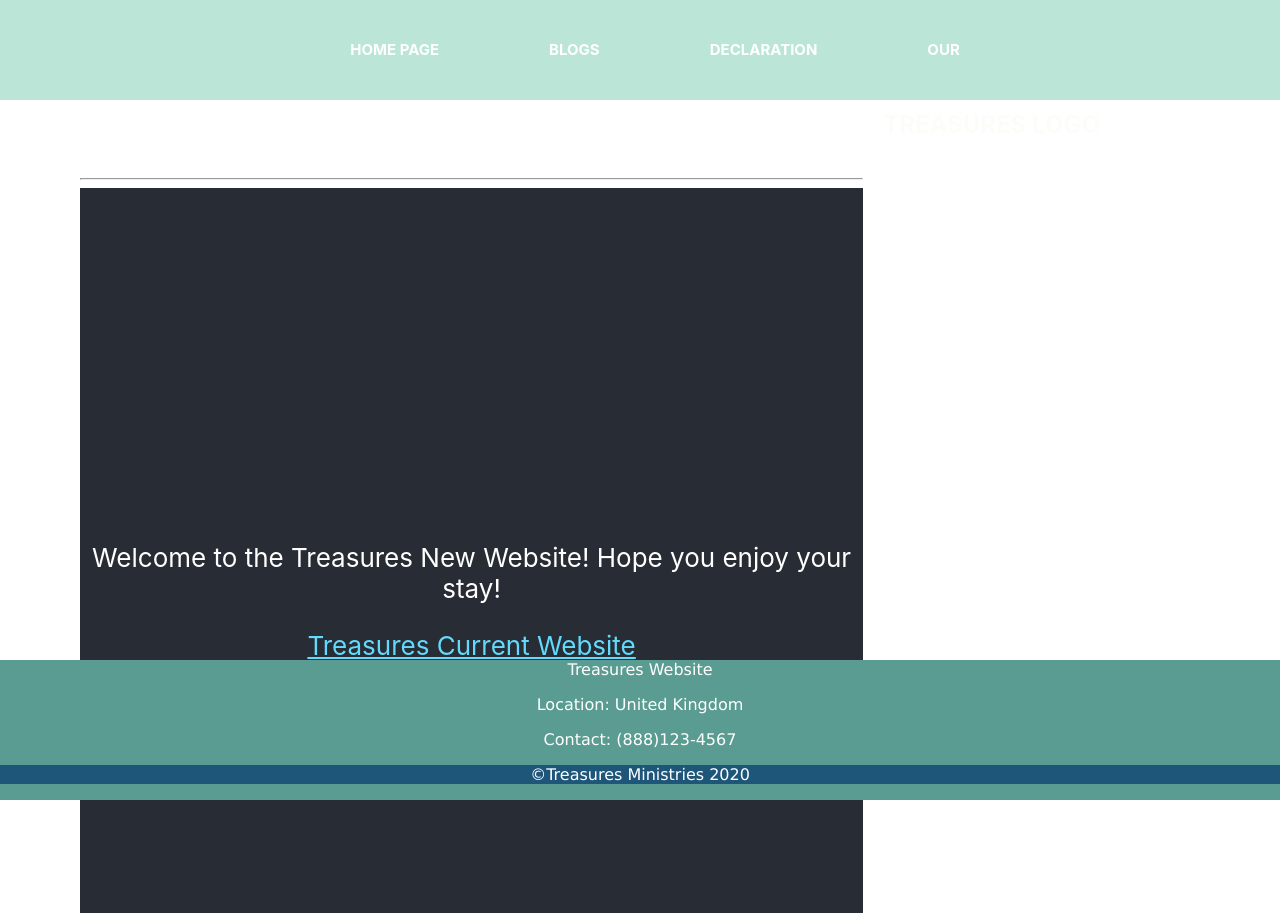
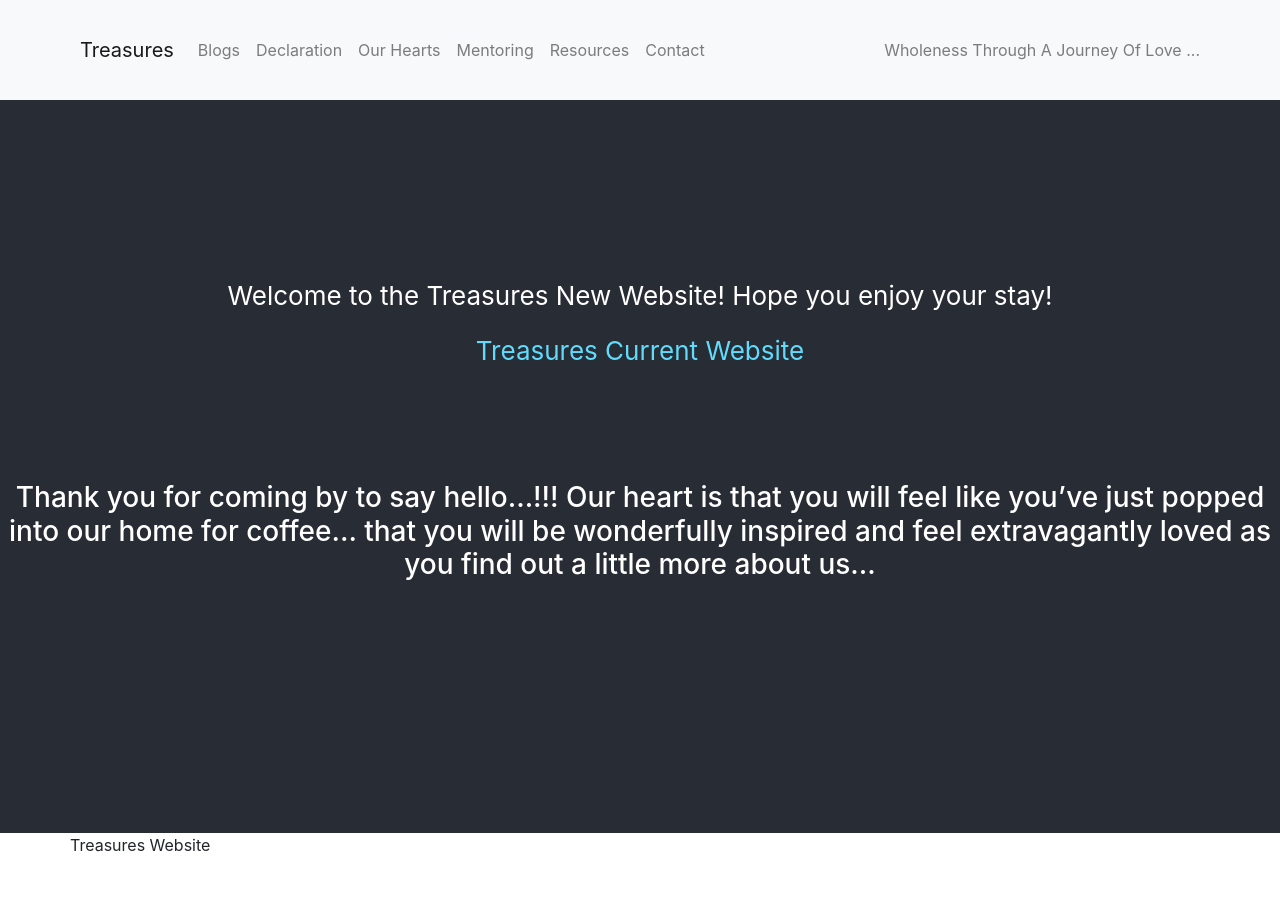
Before and after one commit to bethel-school-of-technology/treasures-web-frontend, a React (Create React App) app: page / in a window 1280 px wide. Before the commit the page ends 800 px from the top, so only its background shows below. Built offline with nearby package versions, Linux system fonts and the light colour scheme.

Commit message:
adding bootstrap - nav started

```diff
--- a/public/index.html
+++ b/public/index.html
@@ -3,13 +3,31 @@
   <head>
     <meta charset="utf-8" />
 
-    <link rel="shortcut icon" href="%PUBLIC_URL%/favicon.ico" />
-    <meta name="viewport" content="width=device-width, initial-scale=1" />
-    <meta name="theme-color" content="#000000" />
-    <meta
-      name="description"
-      content="Web site created using create-react-app"
-    />
+    <!doctype html>
+<html lang="en">
+  <head>
+    <!-- Required meta tags -->
+    <meta charset="utf-8">
+    <meta name="viewport" content="width=device-width, initial-scale=1, shrink-to-fit=no">
+
+    <!-- Bootstrap CSS -->
+    <link rel="stylesheet" href="https://cdn.jsdelivr.net/npm/bootstrap@4.5.3/dist/css/bootstrap.min.css" integrity="sha384-TX8t27EcRE3e/ihU7zmQxVncDAy5uIKz4rEkgIXeMed4M0jlfIDPvg6uqKI2xXr2" crossorigin="anonymous">
+
+    <title>Treasures Website</title>
+  </head>
+
+    <!-- Optional JavaScript; choose one of the two! -->
+
+    <!-- Option 1: jQuery and Bootstrap Bundle (includes Popper) -->
+    <script src="https://code.jquery.com/jquery-3.5.1.slim.min.js" integrity="sha384-DfXdz2htPH0lsSSs5nCTpuj/zy4C+OGpamoFVy38MVBnE+IbbVYUew+OrCXaRkfj" crossorigin="anonymous"></script>
+    <script src="https://cdn.jsdelivr.net/npm/bootstrap@4.5.3/dist/js/bootstrap.bundle.min.js" integrity="sha384-ho+j7jyWK8fNQe+A12Hb8AhRq26LrZ/JpcUGGOn+Y7RsweNrtN/tE3MoK7ZeZDyx" crossorigin="anonymous"></script>
+
+    <!-- Option 2: jQuery, Popper.js, and Bootstrap JS
+    <script src="https://code.jquery.com/jquery-3.5.1.slim.min.js" integrity="sha384-DfXdz2htPH0lsSSs5nCTpuj/zy4C+OGpamoFVy38MVBnE+IbbVYUew+OrCXaRkfj" crossorigin="anonymous"></script>
+    <script src="https://cdn.jsdelivr.net/npm/popper.js@1.16.1/dist/umd/popper.min.js" integrity="sha384-9/reFTGAW83EW2RDu2S0VKaIzap3H66lZH81PoYlFhbGU+6BZp6G7niu735Sk7lN" crossorigin="anonymous"></script>
+    <script src="https://cdn.jsdelivr.net/npm/bootstrap@4.5.3/dist/js/bootstrap.min.js" integrity="sha384-w1Q4orYjBQndcko6MimVbzY0tgp4pWB4lZ7lr30WKz0vr/aWKhXdBNmNb5D92v7s" crossorigin="anonymous"></script>
+    -->
+
 
 
     <!-- <link rel="apple-touch-icon" href="%PUBLIC_URL%/logo192.png" /> -->
@@ -30,8 +48,7 @@
       work correctly both with client-side routing and a non-root public URL.
       Learn how to configure a non-root public URL by running `npm run build`.
     -->
-    <title>Treasures Website</title>
-  </head>
+
   <body>
     <noscript>You need to enable JavaScript to run this app.</noscript>
     <div id="root"></div>
--- a/src/App.js
+++ b/src/App.js
@@ -15,6 +15,10 @@ function App() {
         >
           Treasures Current Website
         </a>
+        <br></br>
+        <hr></hr>
+        <br></br>
+        <h3>Thank you for coming by to say hello…!!! Our heart is that you will feel like you’ve just popped into our home for coffee… that you will be wonderfully inspired and feel extravagantly loved as you find out a little more about us…</h3>
       </header>
     </div>
   );
--- a/src/components/Footer.js
+++ b/src/components/Footer.js
@@ -1,5 +1,4 @@
 import React from "react";
-import './Footer.css';
 
 const currentDate = new Date();
 const year = currentDate.getFullYear();
--- /dev/null
+++ b/src/components/nav.js
@@ -0,0 +1,44 @@
+import React from "react";
+import { BrowserRouter as Router, Route, Link } from 'react-router-dom';
+
+class nav extends React.Component {
+    render() {
+        return (
+
+
+            <nav class="navbar sticky-top navbar-expand-lg navbar-light bg-light">
+                <Link class="navbar-brand" to="/">Treasures</Link>
+                <button class="navbar-toggler" type="button" data-toggle="collapse" data-target="#navbarText" aria-controls="navbarText" aria-expanded="false" aria-label="Toggle navigation">
+                    <span class="navbar-toggler-icon"></span>
+                </button>
+                <div class="collapse navbar-collapse" id="navbarText">
+                    <ul class="navbar-nav mr-auto">
+                        <li class="nav-item">
+                            <Link class="nav-link" to="/Blogs">Blogs<span class="sr-only">(current)</span></Link>
+                        </li>
+                        <li class="nav-item">
+                            <Link class="nav-link" to="Declaration">Declaration</Link>
+                        </li>
+                        <li class="nav-item">
+                            <Link class="nav-link" to="Hearts">Our Hearts</Link>
+                        </li>
+                        <li class="nav-item">
+                            <Link class="nav-link" to="Mentoring">Mentoring</Link>
+                        </li>
+                        <li class="nav-item">
+                            <Link class="nav-link" to="Resources">Resources</Link>
+                        </li>
+                        <li class="nav-item">
+                            <Link class="nav-link" to='../Contact'>Contact</Link>
+                        </li>
+                    </ul>
+                    <span class="navbar-text">
+                        Wholeness Through A Journey Of Love ...
+    </span>
+
+                </div>
+            </nav>
+        );
+    }
+}
+export default nav;
--- a/src/index.js
+++ b/src/index.js
@@ -2,6 +2,7 @@ import React from 'react';
 import ReactDOM from 'react-dom';
 import './index.css';
 import App from './App';
+import Nav from './components/nav';
 import MyForm from './pages/contact/contact';
 import { BrowserRouter as Router, Route, Link } from 'react-router-dom';
 import Blogs from './pages/blogs/blogs';
@@ -14,16 +15,6 @@ import './components/nav.css';
 
 const Pages = () => (
   <Router>
-    <nav class="navbar">
-    <div class="Main">
-      <Link class='navBarLink' to="/">Home Page</Link>
-      <Link class='navBarLink' to="/Blogs">Blogs</Link>
-      <Link class='navBarLink' to="Declaration">Declaration</Link>
-      <Link class='navBarLink' to="Hearts">Our Hearts</Link>
-      <Link class='navBarLink' to="Mentoring">Mentoring</Link>
-      <Link class='navBarLink' to="Resources">Resources</Link>
-      <Link class='navBarLink' to="/Contact">Contact Us</Link>
-      <div class="logo">Treasures Logo</div>
     <hr />
     <Route exact path="/" component={App} />
     <Route path="/Contact" component={MyForm} />
@@ -32,9 +23,10 @@ const Pages = () => (
     <Route path="/Hearts" component={ourHearts} />
     <Route path="/Mentoring" component={myMentor} />
     <Route path="/Resources" component={Resources} />
+    <Nav />
     <Footer />
-    </div>
-    </nav>
+
+
   </Router>
 );
 
```
Also changed, not shown: 1 other file (tests, documents, lock files or other folders). Lines whose indentation alone changed are shown as unchanged.
